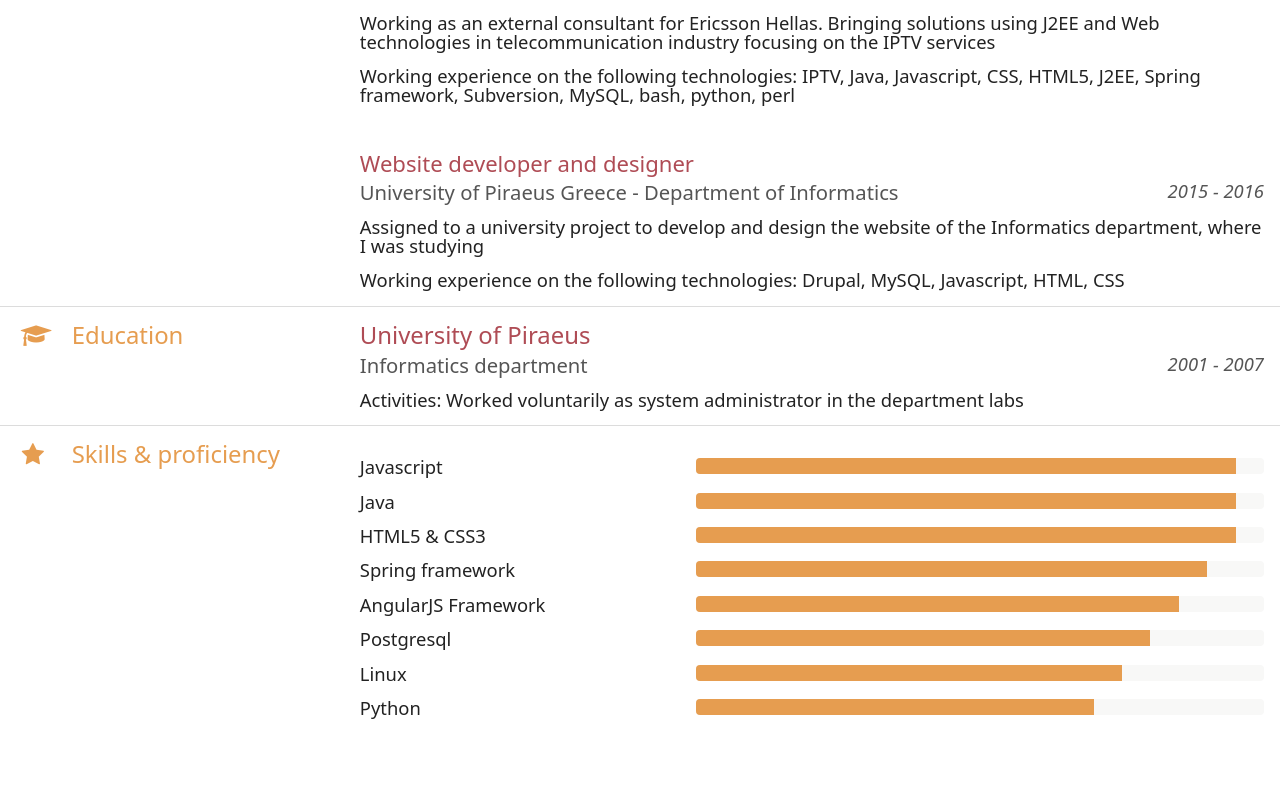
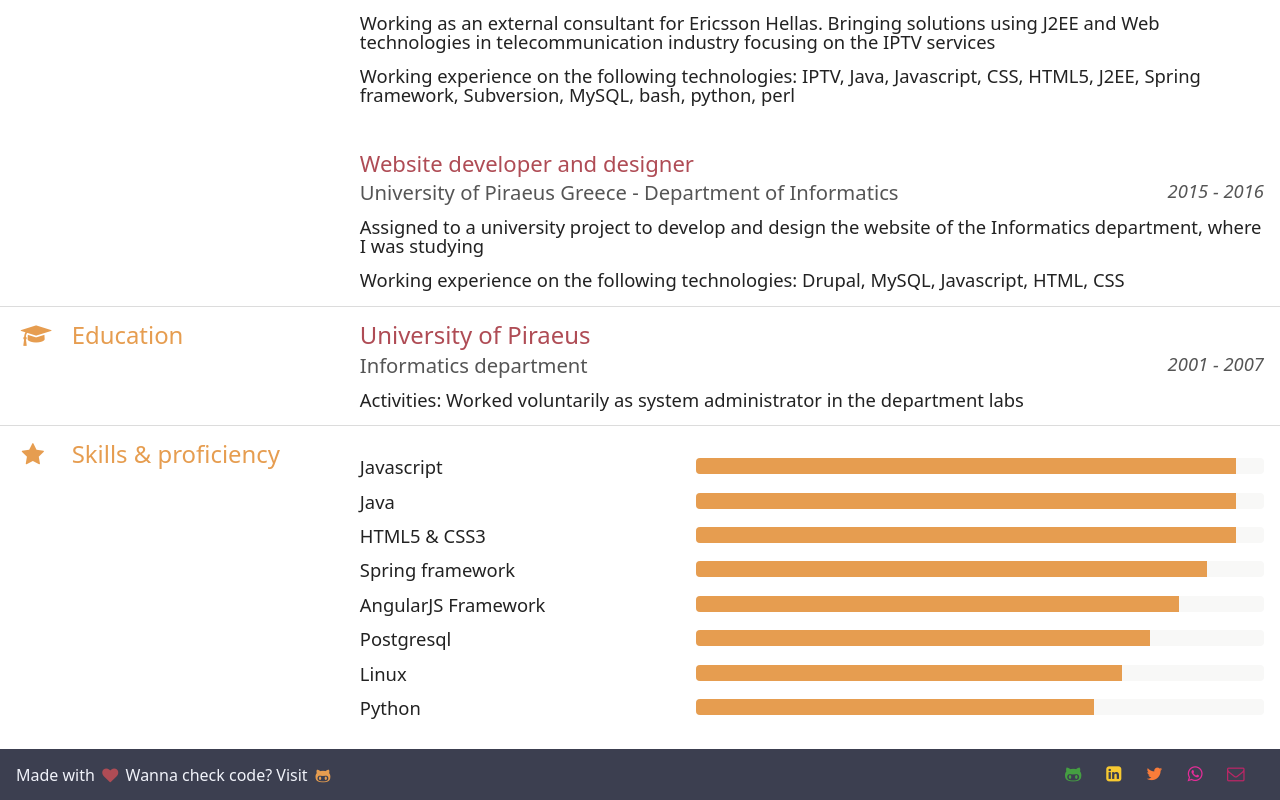
Before and after one commit to trelo-bifteki/www.trelobifteki.com, a Vue app: page /#/ in a window 1280 px wide. Shown: the part 1223-2023 px from the top of the page. Before the commit the page ends 1972 px from the top, so only its background shows below. Built offline with nearby package versions, Linux system fonts and the light colour scheme.

Commit message:
adding footer

```diff
--- a/src/App.vue
+++ b/src/App.vue
@@ -1,16 +1,37 @@
+<script>
+import SocialLinks from './components/SocialLinks';
+
+export default {
+  name: 'App',
+  components: {
+    SocialLinks,
+  },
+};
+</script>
+
 <template>
   <div id="app">
     <div class="index__container">
       <router-view/>
     </div>
+    <footer class="footer">
+      <div class="footer__container">
+        <div class="footer__footnote">
+        Made with <i class="footer__heart icon-heart"></i>
+        Wanna check code? Visit
+        <a
+           class="link__github"
+           href="https://github.com/trelo-bifteki/www.trelobifteki.com"
+           rel="noreferrer"
+        >
+          <i class="icon-github"></i>
+        </a>
+      </div>
+        <SocialLinks></SocialLinks>
+      </div>
+    </footer>
   </div>
 </template>
-
-<script>
-export default {
-  name: 'App',
-};
-</script>
 
 <style>
 
@@ -30,4 +51,41 @@ body {
   box-sizing: border-box;
 }
 
+.footer {
+  background: #3C3F50;
+  color: #F1F3FA;
+  display: block;
+  padding: var(--space);
+}
+
+.footer__container {
+  align-items: center;
+  display: flex;
+  flex-direction: row;
+  margin-left: auto;
+  margin-right: auto;
+  max-width: 80rem;
+}
+
+.footer__footnote {
+  flex-grow: 1;
+}
+
+.footer__heart {
+  color: var(--color-theme-red);
+}
+
+.link__github {
+  color: var(--color-theme-orange);
+}
+
+@media screen and (width <= 576px) {
+  .footer__container {
+    flex-direction: column;
+  }
+  .footer__footnote {
+    margin-bottom: 1rem;
+  }
+}
+
 </style>
--- a/src/components/BioSummary.vue
+++ b/src/components/BioSummary.vue
@@ -91,6 +91,7 @@ export default {
     background-color: none;
     border-top: 1px solid var(--color-theme-gray-light);
     color: var(--color-girl-party-pink);
+    cursor: pointer;
     font-size: 1rem;
     padding: var(--space-s);
     width: 100%;
```
